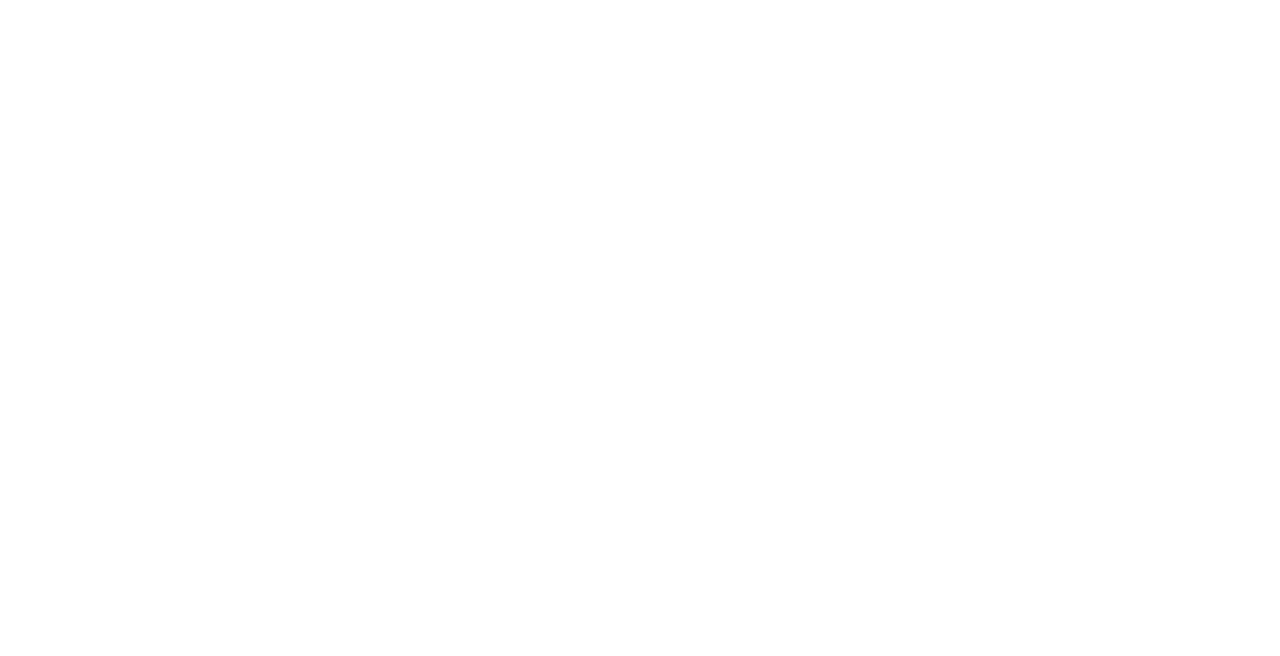
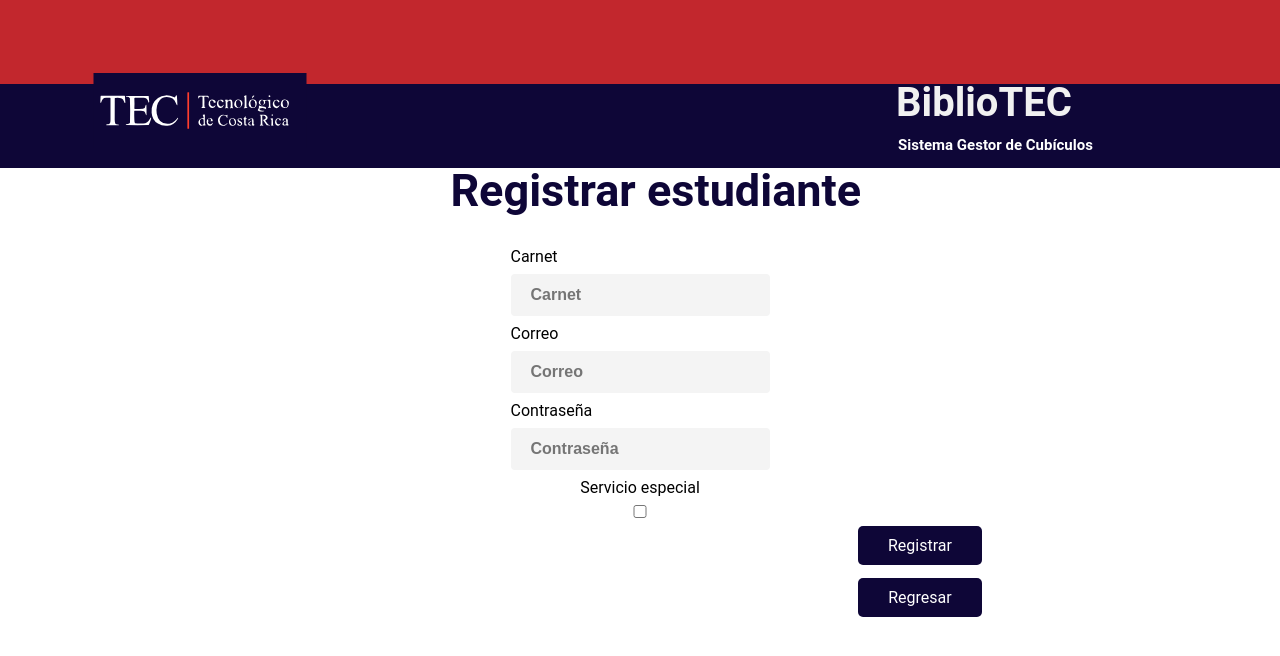
Before and after one commit to Elmono56/BiblioTEC, a React (Create React App) app: page /registrarEstudiante in a window 1280 px wide. Before the commit this address had no page. Shown: the top 656 px of the page. Built offline with nearby package versions, Linux system fonts and the light colour scheme.

Commit message:
add registerStudent module

```diff
--- a/src/Components/App.js
+++ b/src/Components/App.js
@@ -12,13 +12,15 @@
 import CancelarReserva from "./CancelarReserva";
 import Disponibilidad from "./Disponibilidad";
 import HistorialReserva from "./HistorialReserva";
-import InfoStudent from "./infoStudent";
+import InfoStudent from "./InfoStudent";
+import RegisterStudent from "./RegisterStudent";
 
 const App = () => {
   return (
     <BrowserRouter>
       <Routes>
         <Route path="/" element={<LogIn />} />
+        <Route path="/registrarEstudiante" element={<RegisterStudent />} />
         <Route path="/menu" element={<Menu />} />
         <Route path="/menu/reservarCubiculo" element={<ReservarCubiculo />} />
         <Route path="/menu/cancelarReserva" element={<CancelarReserva />} />
--- a/src/Components/LogIn.js
+++ b/src/Components/LogIn.js
@@ -68,6 +68,8 @@
           <br />
           <input type="submit" value="Iniciar sesión" id="login-btn" />
           {error && <p>{error}</p>}
+          {/*crea un input para un boton*/}
+          <input type="button" value="Registrarse" id="login-btn" onClick={() => navigate('/registrarEstudiante')} />
         </form>
       </div>
       <div id="map">
--- /dev/null
+++ b/src/Components/RegisterStudent.js
@@ -0,0 +1,56 @@
+import React, {useState} from 'react';
+import { useNavigate } from 'react-router-dom';
+import TopBar from './TopBar';
+import '../menu.css';
+
+const RegisterStudent = () => {
+    const [carnet, setCarnet] = useState("");
+    const [correo, setCorreo] = useState("");
+    const [contrasena, setContrasena] = useState("");
+    const [servicio, setServicio] = useState(false);
+
+    const navigate = useNavigate();
+    const navigateInfo = useNavigate();
+    return (
+        <>
+            <TopBar />
+            <div id="menu-btns">
+                <h1 className="page-title">Registrar estudiante</h1>
+                <form id="form-agregar">
+                    <div className="form-group">
+                        <label for="carnet">Carnet</label>
+                        <input type="text" className="loginBoxes" id="carnet" placeholder="Carnet"
+                        value={carnet}
+                        onChange={(e) => setCarnet(e.target.value)}/>
+                    </div>
+                    <div className="form-group">
+                        <label for="correo">Correo</label>
+                        <input type="email" className="loginBoxes" id="correo" placeholder="Correo"
+                        value={correo}
+                        onChange={(e) => setCorreo(e.target.value)}/>
+                    </div>
+                    <div className="form-group">
+                        <label for="contrasena">Contraseña</label>
+                        <input type="password" className="loginBoxes" id="contrasena" placeholder="Contraseña"
+                        value={contrasena}
+                        onChange={(e) => setContrasena(e.target.value)}/>
+                    </div>
+                    <div className="form-group">
+                        <label for="servicio">Servicio especial</label>
+                        <input type="checkbox" className="loginBoxes" id="servicio"
+                        value={servicio}
+                        onChange={(e) => setServicio(e.target.value)}/>
+                    </div>
+                    <button type="submit" className="est-chooseOption" onClick={() => navigateInfo('/InfoStudent')}>
+                        Registrar
+                    </button>
+                    <button onClick={() => navigate('../')} className="est-chooseOption">
+                        Regresar
+                    </button>
+                </form>
+            </div>
+        </>
+    )
+}
+
+export default RegisterStudent;
```
